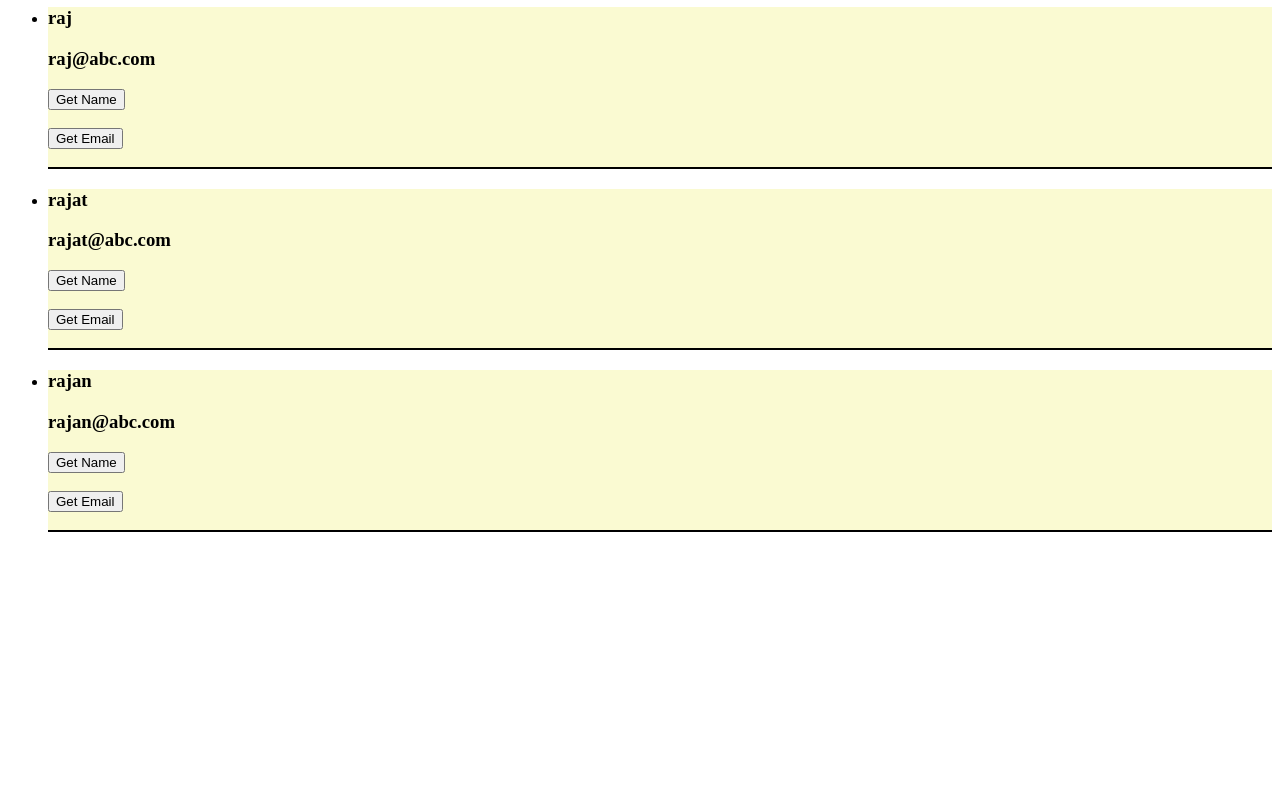
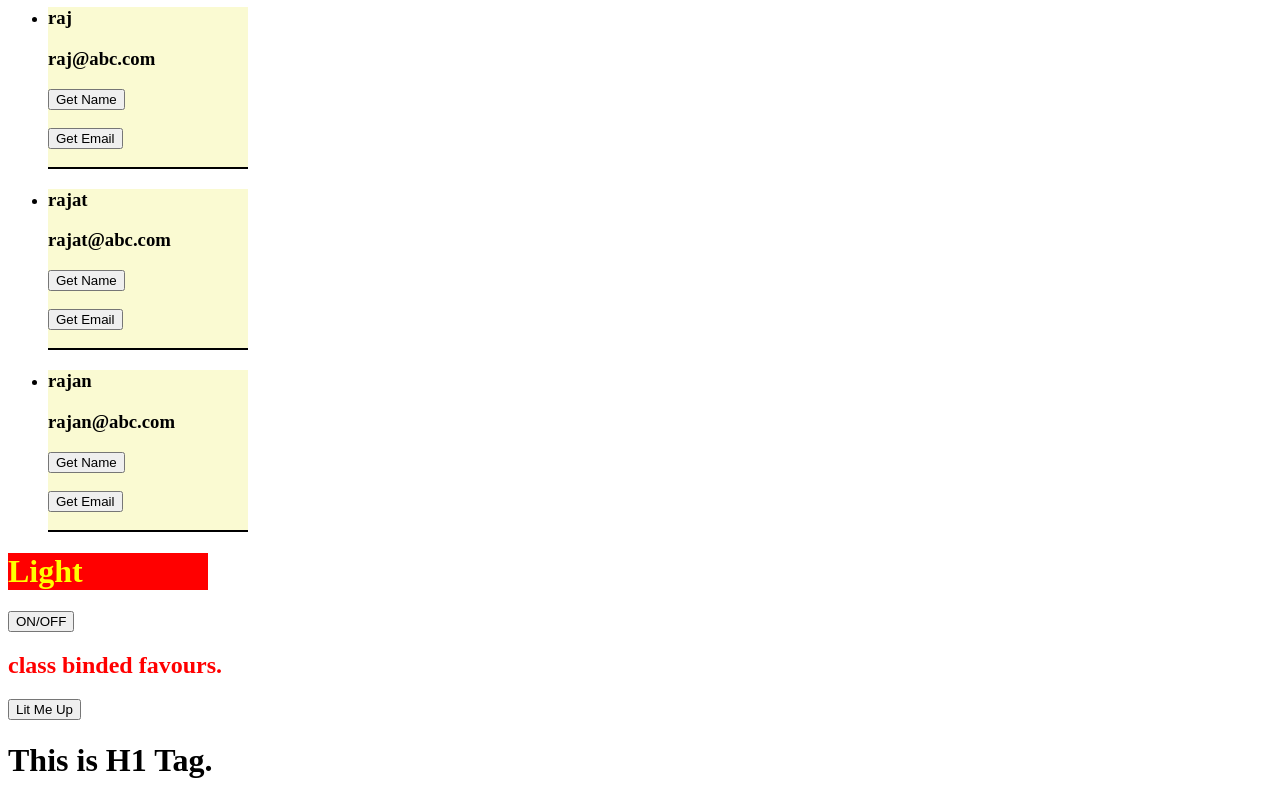
Before and after one commit to ajarubab/Vue-Learning, a Vue app: page / in a window 1280 px wide. Shown: the part 2544-3344 px from the top of the page. Before the commit the page ends 3096 px from the top, so only its background shows below. Built offline with nearby package versions, Linux system fonts and the light colour scheme.

Commit message:
class binding n all session 3

```diff
--- a/src/components/MyHome.vue
+++ b/src/components/MyHome.vue
@@ -46,6 +46,7 @@
         :getMyName="getTheName"
     />
 
+    <div v-html="tag"></div>
 </template>
 
 <script>
@@ -79,6 +80,7 @@ export default {
                 { name: "rajat", email: "rajat@abc.com" },
                 { name: "rajan", email: "rajan@abc.com" },
             ],
+            tag: "<h1>This is H1 Tag.</h1>"
         }
     },
     methods: {
--- a/src/components/MySecondHome.vue
+++ b/src/components/MySecondHome.vue
@@ -28,6 +28,13 @@
             </li>
         </ul>
     </div>
+
+    <h1 class="otherclass" :class="{ light: isOn }">Light</h1>
+    <button v-on:click="isOn = !isOn">ON/OFF</button>
+
+    <h2 :class="multiFavour">class binded favours.</h2>
+    <button v-on:click="applyStyles">Lit Me Up</button>
+
 </template>
 
 <script>
@@ -45,6 +52,26 @@ export default {
             isSecondHome: true,
             isRed: false,
             technology: ['Java', 'Php', 'Node', 'Laravel'],
+            isOn: true,
+            lighten: false,
+            isItalic: false,
+            bigFont: false,
+        }
+    },
+    computed: {
+        multiFavour() {
+            return {
+                isItalic: this.isItalic,
+                bigFont: this.bigFont,
+                light: this.lighten
+            };
+        }
+    },
+    methods: {
+        applyStyles() {
+            this.lighten = !this.lighten,
+                this.isItalic = !this.isItalic,
+                this.bigFont = !this.bigFont
         }
     }
 
@@ -59,10 +86,25 @@ h2 {
     color: red;
 }
 
+.light {
+    background-color: red;
+    color: yellow;
+    width: 200px;
+}
+
 .info {
     background-color: lightgoldenrodyellow;
     border-bottom: 2px solid black;
     margin-bottom: 20px;
     padding: 10x;
+    width: 200px;
+}
+
+.isItalic {
+    font-style: italic;
+}
+
+.bigFont {
+    font-size: 22px;
 }
 </style>
```
